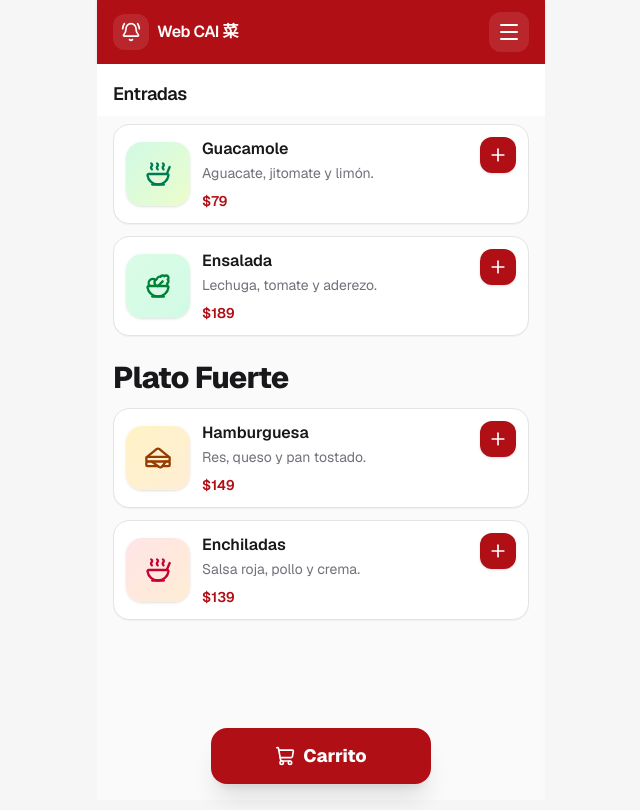
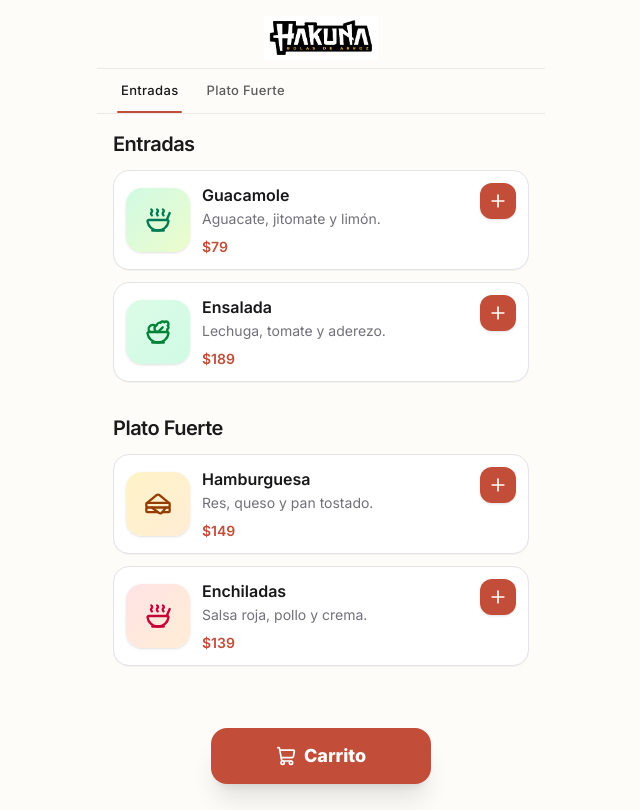
Before and after one commit to Godsha58/menu-dinamico, a Next.js app: page / in a window 1280 px wide. Shown: the whole page, without its empty margins (319-959 px from the left). Built offline with nearby package versions, Linux system fonts and the light colour scheme.

Commit message:
new design

```diff
--- a/src/app/globals.css
+++ b/src/app/globals.css
@@ -1,15 +1,22 @@
 @import "tailwindcss";
 
 :root {
-  --background: #f6f6f7;
-  --foreground: #0f0f10;
+  --background: #fdfcf8;
+  --foreground: #1a1a1a;
+  --muted: #5c5c5c;
+  --divider: rgba(26, 26, 26, 0.08);
+  --accent: #c24e3a;
 }
 
 @theme inline {
   --color-background: var(--background);
   --color-foreground: var(--foreground);
-  --color-webcai-red: #b10f16;
-  --font-sans: var(--font-geist-sans);
+  --color-muted: var(--muted);
+  --color-divider: var(--divider);
+  --color-accent: var(--accent);
+  /* Legacy alias used in cart / buttons until full redesign */
+  --color-webcai-red: var(--accent);
+  --font-sans: var(--font-inter);
   --font-mono: var(--font-geist-mono);
 }
 
--- a/src/app/layout.tsx
+++ b/src/app/layout.tsx
@@ -1,11 +1,12 @@
 import type { Metadata } from "next";
-import { Geist, Geist_Mono } from "next/font/google";
+import { Geist_Mono, Inter } from "next/font/google";
 import { CartStoreRehydrate } from "@/components/CartStoreRehydrate";
 import "./globals.css";
 
-const geistSans = Geist({
-  variable: "--font-geist-sans",
+const inter = Inter({
+  variable: "--font-inter",
   subsets: ["latin"],
+  display: "swap",
 });
 
 const geistMono = Geist_Mono({
@@ -14,8 +15,8 @@ const geistMono = Geist_Mono({
 });
 
 export const metadata: Metadata = {
-  title: "Web CAI 菜 — Menú Digital",
-  description: "Demo de menú digital con carrito y checkout.",
+  title: "Hakuna Bolas de Arroz — Menú",
+  description: "Menú digital. Pedido y checkout.",
 };
 
 export default function RootLayout({
@@ -25,10 +26,10 @@ export default function RootLayout({
 }>) {
   return (
     <html
-      lang="en"
-      className={`${geistSans.variable} ${geistMono.variable} h-full antialiased`}
+      lang="es"
+      className={`${inter.variable} ${geistMono.variable} h-full antialiased`}
     >
-      <body className="min-h-full flex flex-col">
+      <body className="min-h-full flex flex-col bg-background text-foreground">
         <CartStoreRehydrate />
         {children}
       </body>
--- a/src/components/Header.tsx
+++ b/src/components/Header.tsx
@@ -1,52 +1,96 @@
 "use client";
 
-import { BellRing, Menu } from "lucide-react";
+import Image from "next/image";
+import { useCallback, useEffect, useRef } from "react";
+
+export type HeaderNavSection = {
+  id: string;
+  title: string;
+};
 
 type HeaderProps = {
-  title?: string;
-  subtitle?: string;
-  rightIcon?: "menu";
+  sections: HeaderNavSection[];
+  activeSectionId: string;
+  onSectionChange: (sectionId: string) => void;
 };
 
 export function Header({
-  title = "Web CAI 菜",
-  subtitle,
-  rightIcon = "menu",
+  sections,
+  activeSectionId,
+  onSectionChange,
 }: HeaderProps) {
+  const tabRefs = useRef<Map<string, HTMLButtonElement>>(new Map());
+  const listRef = useRef<HTMLDivElement>(null);
+
+  const scrollTabIntoView = useCallback((id: string) => {
+    const btn = tabRefs.current.get(id);
+    const list = listRef.current;
+    if (!btn || !list) return;
+    const listRect = list.getBoundingClientRect();
+    const btnRect = btn.getBoundingClientRect();
+    const delta =
+      btnRect.left + btnRect.width / 2 - (listRect.left + listRect.width / 2);
+    list.scrollBy({ left: delta, behavior: "smooth" });
+  }, []);
+
+  useEffect(() => {
+    scrollTabIntoView(activeSectionId);
+  }, [activeSectionId, scrollTabIntoView]);
+
+  const handleSelect = (id: string) => {
+    onSectionChange(id);
+    const el = document.getElementById(`menu-section-${id}`);
+    el?.scrollIntoView({ behavior: "smooth", block: "start" });
+  };
+
   return (
-    <header className="sticky top-0 z-20">
-      <div className="bg-webcai-red text-white shadow-sm">
-        <div className="mx-auto flex w-full max-w-md items-center justify-between px-4 py-3">
-          <div className="flex items-center gap-2">
-            <span className="grid size-9 place-items-center rounded-xl bg-white/10">
-              <BellRing className="size-5" />
-            </span>
-            <div className="leading-tight">
-              <div className="text-base font-semibold tracking-tight">
-                {title}
-              </div>
-            </div>
-          </div>
-          {rightIcon === "menu" ? (
-            <button
-              type="button"
-              aria-label="Abrir menú"
-              className="grid size-10 place-items-center rounded-xl bg-white/10 active:scale-[0.98]"
-            >
-              <Menu className="size-6" />
-            </button>
-          ) : null}
+    <header className="sticky top-0 z-40 border-b border-divider bg-background/95 backdrop-blur-md supports-[backdrop-filter]:bg-background/85">
+      <div className="mx-auto w-full max-w-md px-4 pt-4 pb-2">
+        <div className="flex justify-center">
+          <Image
+            src="/hakuna-logo.png"
+            alt="Hakuna Bolas de Arroz"
+            width={220}
+            height={72}
+            className="h-11 w-auto max-w-[min(220px,78vw)] object-contain object-center"
+            priority
+            sizes="(max-width: 448px) 78vw, 220px"
+          />
         </div>
       </div>
-      {subtitle ? (
-        <div className="bg-white">
-          <div className="mx-auto w-full max-w-md px-4 pt-4 pb-2">
-            <h2 className="text-lg font-semibold tracking-tight text-zinc-900">
-              {subtitle}
-            </h2>
-          </div>
-        </div>
-      ) : null}
+
+      <div
+        ref={listRef}
+        className="scrollbar-none flex gap-1 overflow-x-auto border-t border-divider px-3 py-0 [-ms-overflow-style:none] [scrollbar-width:none] [&::-webkit-scrollbar]:hidden"
+        role="tablist"
+        aria-label="Categorías del menú"
+      >
+        {sections.map((s) => {
+          const active = s.id === activeSectionId;
+          return (
+            <button
+              key={s.id}
+              type="button"
+              role="tab"
+              aria-selected={active}
+              ref={(node) => {
+                if (node) tabRefs.current.set(s.id, node);
+                else tabRefs.current.delete(s.id);
+              }}
+              onClick={() => handleSelect(s.id)}
+              className="relative shrink-0 px-3 py-3 text-[13px] font-medium tracking-wide text-muted transition-colors duration-200 hover:text-foreground data-[active=true]:text-foreground"
+              data-active={active}
+            >
+              <span className="whitespace-nowrap">{s.title}</span>
+              <span
+                className="pointer-events-none absolute inset-x-2 bottom-0 h-0.5 rounded-full bg-accent transition-opacity duration-200"
+                style={{ opacity: active ? 1 : 0 }}
+                aria-hidden
+              />
+            </button>
+          );
+        })}
+      </div>
     </header>
   );
 }
--- a/src/components/HomeMenuClient.tsx
+++ b/src/components/HomeMenuClient.tsx
@@ -1,6 +1,6 @@
 "use client";
 
-import { useMemo } from "react";
+import { useEffect, useMemo, useState } from "react";
 import { Header } from "@/components/Header";
 import { ProductCard } from "@/components/ProductCard";
 import { CartSidebar } from "@/components/CartSidebar";
@@ -20,18 +20,61 @@ export function HomeMenuClient({ sections }: { sections: SectionBlock[] }) {
     [itemsById],
   );
 
+  const [activeSectionId, setActiveSectionId] = useState<string>(
+    () => sections[0]?.section.id ?? "",
+  );
+
+  useEffect(() => {
+    const elements = sections
+      .map(({ section }) =>
+        document.getElementById(`menu-section-${section.id}`),
+      )
+      .filter((el): el is HTMLElement => !!el);
+    if (!elements.length) return;
+
+    const observer = new IntersectionObserver(
+      (entries) => {
+        const visible = entries.filter((e) => e.isIntersecting);
+        if (!visible.length) return;
+        visible.sort((a, b) => b.intersectionRatio - a.intersectionRatio);
+        const id = visible[0].target.getAttribute("data-section-id");
+        if (id) setActiveSectionId((prev) => (prev === id ? prev : id));
+      },
+      {
+        root: null,
+        rootMargin: "-88px 0px -52% 0px",
+        threshold: [0, 0.1, 0.25, 0.5, 0.75, 1],
+      },
+    );
+
+    elements.forEach((el) => observer.observe(el));
+    return () => observer.disconnect();
+  }, [sections]);
+
+  const navSections = useMemo(
+    () => sections.map(({ section }) => ({ id: section.id, title: section.title })),
+    [sections],
+  );
+
   return (
-    <div className="mx-auto min-h-screen w-full max-w-md bg-zinc-50 pb-28">
-      <Header subtitle="Entradas" />
+    <div className="mx-auto min-h-screen w-full max-w-md bg-background pb-28">
+      <Header
+        sections={navSections}
+        activeSectionId={activeSectionId}
+        onSectionChange={setActiveSectionId}
+      />
 
-      <main className="space-y-6 px-4 pb-8 pt-2">
+      <main className="space-y-8 px-4 pb-8 pt-4">
         {sections.map(({ section, products }) => (
-          <section key={section.id} className="space-y-3">
-            {section.id !== "entradas" ? (
-              <h2 className="text-3xl font-extrabold tracking-tight text-zinc-900">
-                {section.title}
-              </h2>
-            ) : null}
+          <section
+            key={section.id}
+            id={`menu-section-${section.id}`}
+            data-section-id={section.id}
+            className="scroll-mt-[7.5rem] space-y-3"
+          >
+            <h2 className="text-xl font-semibold tracking-tight text-foreground">
+              {section.title}
+            </h2>
             {products.map((product) => (
               <ProductCard key={product.id} product={product} />
             ))}
@@ -43,12 +86,12 @@ export function HomeMenuClient({ sections }: { sections: SectionBlock[] }) {
         <button
           type="button"
           onClick={() => useCartStore.getState().openCart()}
-          className="mx-auto flex h-14 w-full max-w-[220px] items-center justify-center gap-2 rounded-2xl bg-webcai-red text-lg font-extrabold text-white shadow-xl active:scale-[0.99]"
+          className="mx-auto flex h-14 w-full max-w-[220px] items-center justify-center gap-2 rounded-2xl bg-accent text-lg font-extrabold text-white shadow-xl active:scale-[0.99]"
         >
           <ShoppingCart className="size-5" />
           Carrito
           {itemCount > 0 ? (
-            <span className="rounded-full bg-white px-2 py-0.5 text-xs font-bold text-webcai-red">
+            <span className="rounded-full bg-white px-2 py-0.5 text-xs font-bold text-accent">
               {itemCount}
             </span>
           ) : null}
```
Also changed, not shown: public/hakuna-logo.png (added).
